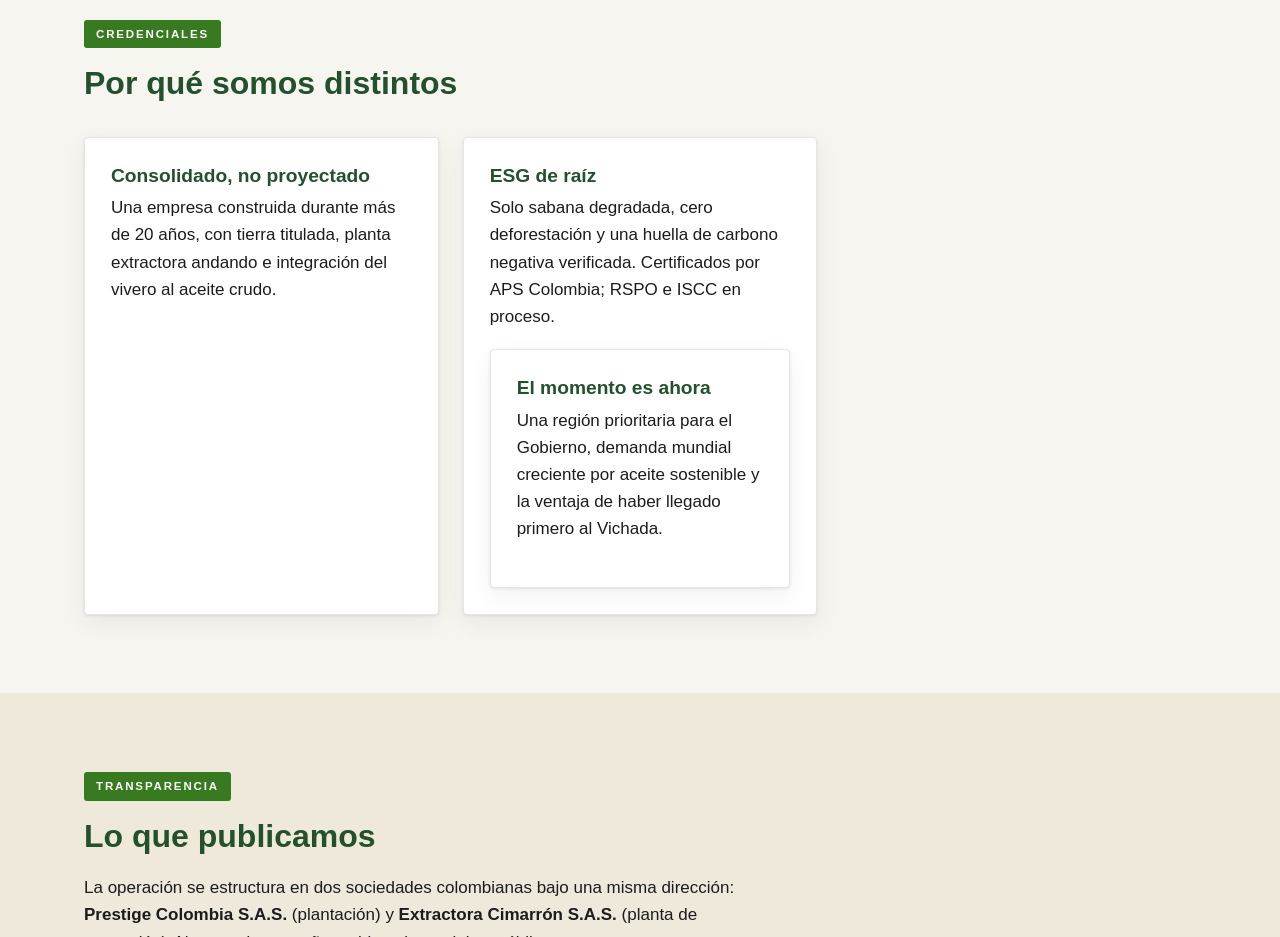
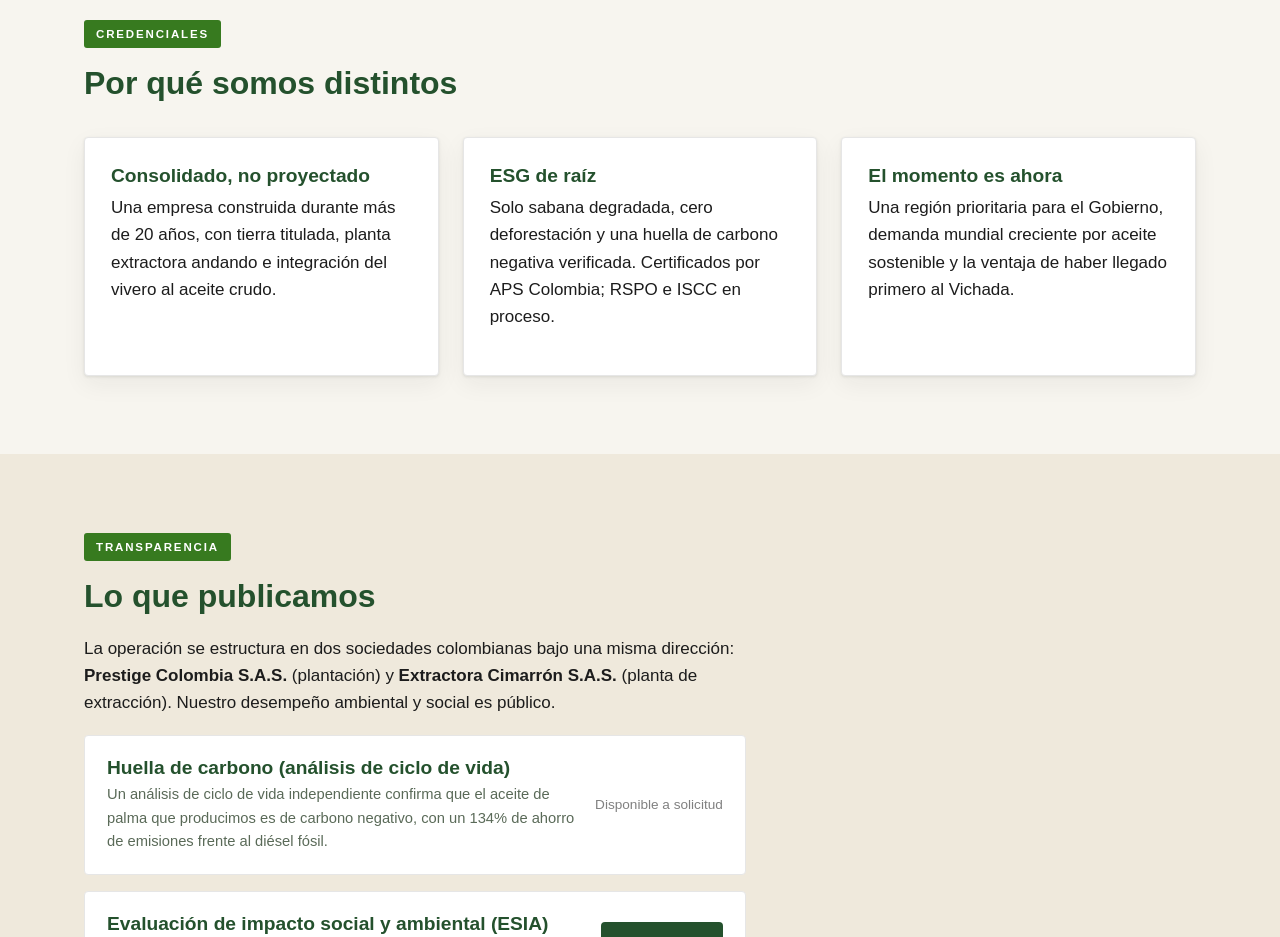
Before and after one commit to FePrestige/Prestige, a website: page inversionistas.html in a window 1280 px wide. Shown: the part 2740-3677 px from the top of the page. Drawn offline with Linux system fonts and the light colour scheme.

Commit message:
Fix duplicate ESG card in inversionistas.html

```diff
--- a/inversionistas.html
+++ b/inversionistas.html
@@ -116,7 +116,7 @@
       <h2><span class="es">Por qué somos distintos</span><span class="en">Why we stand apart</span></h2></div>
       <div class="grid cols-3">
         <div class="card"><h3><span class="es">Consolidado, no proyectado</span><span class="en">Established, not projected</span></h3><p><span class="es">Una empresa construida durante más de 20 años, con tierra titulada, planta extractora andando e integración del vivero al aceite crudo.</span><span class="en">A business built over 20+ years, with titled land, an operating mill and integration from nursery to crude oil.</span></p></div>
-        <div class="card"><h3><span class="es">ESG de raíz</span><span class="en">ESG by design</span></h3><p><span class="es">Solo sabana degradada, cero deforestación y una huella de carbono negativa verificada. Certificados por APS Colombia; RSPO e ISCC en proceso.</span><span class="en">Degraded savanna only, zero deforestation and a verified carbon-negative footprint. APS Colombia certified; RSPO and ISCC in process.</span></p><div>
+        <div class="card"><h3><span class="es">ESG de raíz</span><span class="en">ESG by design</span></h3><p><span class="es">Solo sabana degradada, cero deforestación y una huella de carbono negativa verificada. Certificados por APS Colombia; RSPO e ISCC en proceso.</span><span class="en">Degraded savanna only, zero deforestation and a verified carbon-negative footprint. APS Colombia certified; RSPO and ISCC in process.</span></p></div>
         <div class="card"><h3><span class="es">El momento es ahora</span><span class="en">The time is now</span></h3><p><span class="es">Una región prioritaria para el Gobierno, demanda mundial creciente por aceite sostenible y la ventaja de haber llegado primero al Vichada.</span><span class="en">A government-priority region, growing global demand for sustainable oil, and a first-mover advantage in Vichada.</span></p></div>
       </div>
     </div>
```
